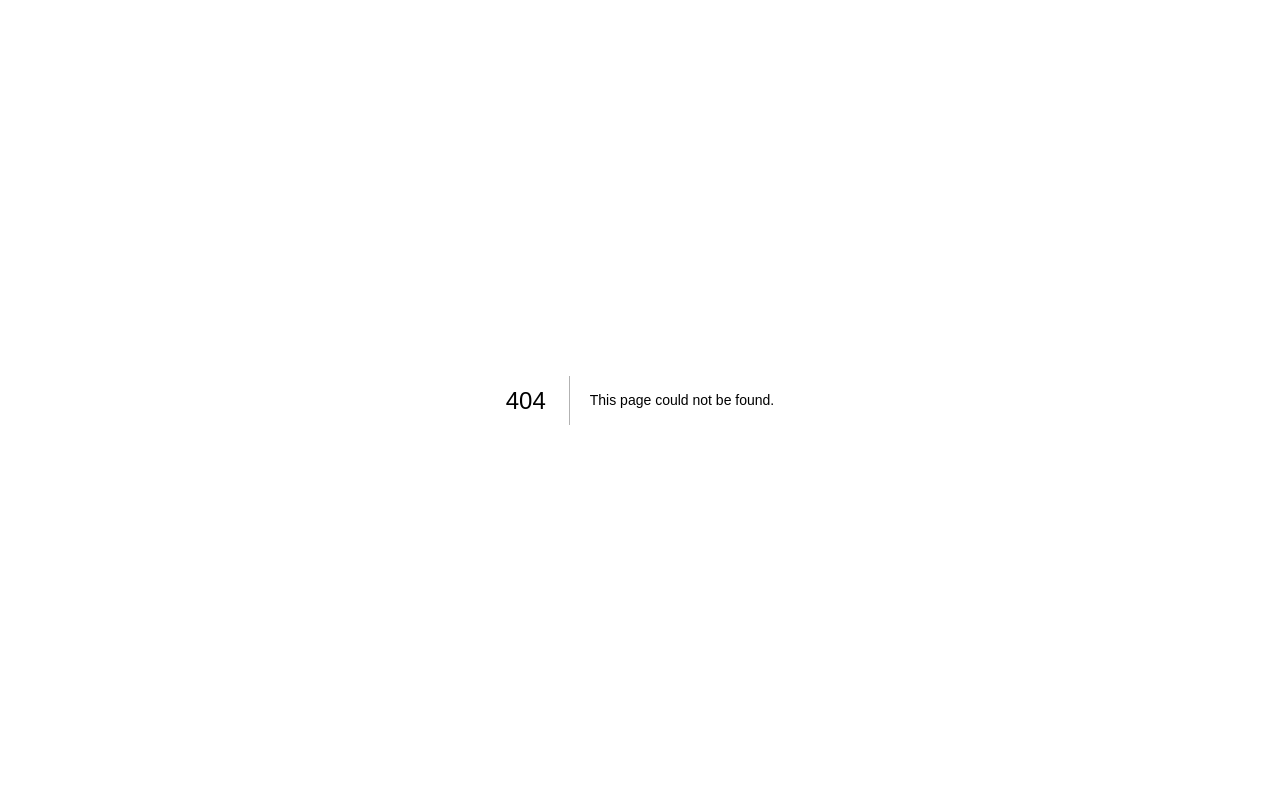
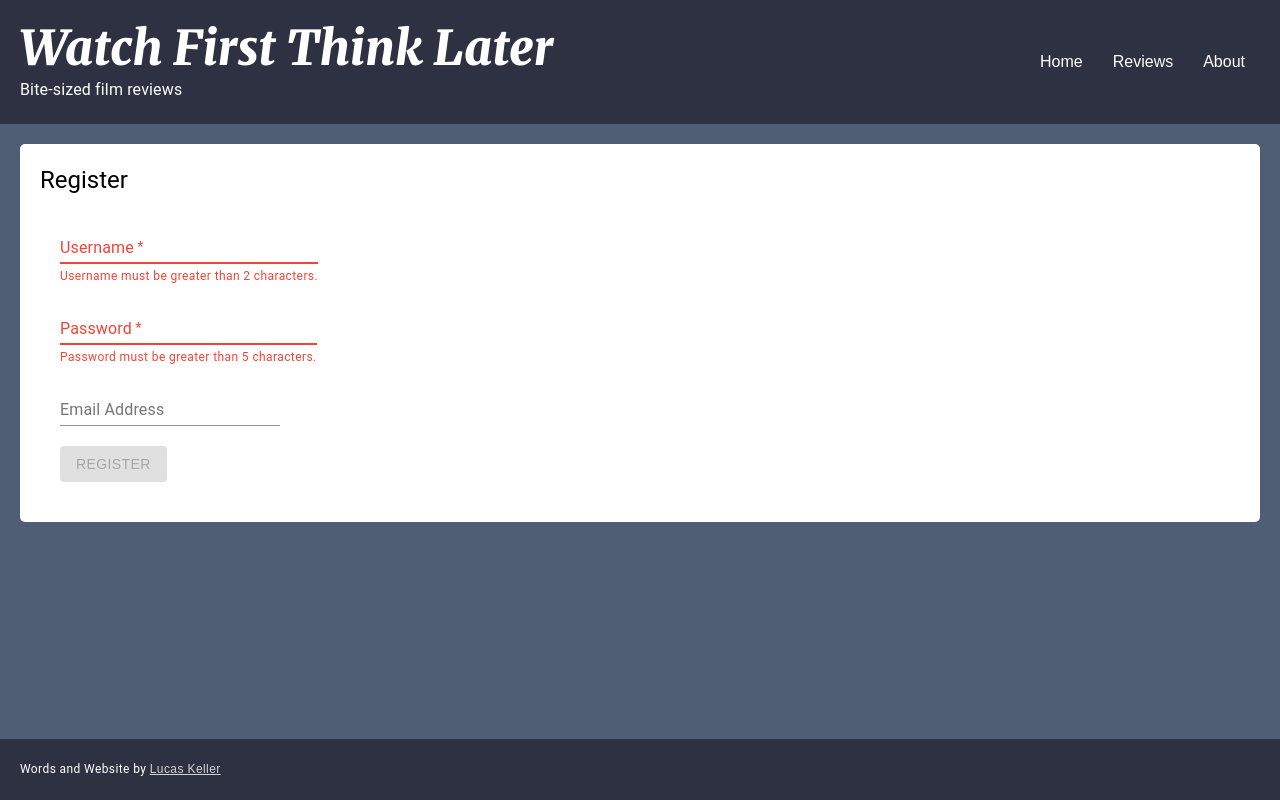
Before and after one commit to lucask95/watch-first-think-later, a Next.js app: page /users/register in a window 1280 px wide. Before the commit this address had no page. Built offline with nearby package versions, Linux system fonts and the light colour scheme.

Commit message:
Registration

```diff
--- /dev/null
+++ b/models/UserModel.js
@@ -0,0 +1,7 @@
+const userModel = {
+  username: "",
+  password: "",
+  email: "",
+};
+
+export default userModel;
--- a/package.json
+++ b/package.json
@@ -9,6 +9,7 @@
   },
   "dependencies": {
     "@material-ui/core": "^4.11.3",
+    "bcrypt": "^5.0.1",
     "mongodb": "^3.6.6",
     "mongodb-client-encryption": "^1.2.3",
     "next": "latest",
--- /dev/null
+++ b/pages/api/users.js
@@ -0,0 +1,35 @@
+import { connectToDatabase } from "../../util/mongodb";
+import bcrypt from "bcrypt";
+
+export default async (req, res) => {
+  if (req.method === "POST") {
+    const { db } = await connectToDatabase();
+    const { username, email } = req.body;
+    let { password } = req.body;
+
+    try {
+      let existingUser =
+        (await db.collection("users").findOne({ username })) ??
+        (await db.collection("users").findOne({ email }));
+
+      if (existingUser !== null) {
+        res
+          .status(409)
+          .json({ message: "A user with that username already exists" });
+        return;
+      }
+
+      password = await bcrypt.hash(password, 10);
+
+      const newUser = { ...req.body, password };
+      const creationRes = await db.collection("users").insertOne(newUser);
+
+      res.status(200).json(creationRes);
+    } catch (error) {
+      console.error(error);
+      res.status(500).json(error);
+    }
+  } else {
+    res.status(200).json({});
+  }
+};
--- a/pages/reviews/[pageNum].js
+++ b/pages/reviews/[pageNum].js
@@ -60,7 +60,7 @@ export default function Home({ reviews }) {
 
 export async function getServerSideProps(context) {
   const { pageNum } = context.query;
-  const res = await fetch(`http://localhost:3000/api/reviews/page/${pageNum}`);
+  const res = await fetch(`https://localhost:3000/api/reviews/page/${pageNum}`);
   const data = await res.json();
   return {
     props: { reviews: JSON.parse(JSON.stringify(data)) },
--- /dev/null
+++ b/pages/users/register.js
@@ -0,0 +1,100 @@
+import { Box, Button, TextField, Typography } from "@material-ui/core";
+import React, { useEffect, useState } from "react";
+import Layout from "../../components/Layout";
+import userModel from "../../models/UserModel";
+
+export default function register() {
+  const [formErrors, setFormErrors] = useState({});
+  const [username, setUsername] = useState("");
+  const [password, setPassword] = useState("");
+  const [email, setEmail] = useState("");
+
+  const submitRegister = async (e) => {
+    e.preventDefault();
+
+    let newUser = JSON.parse(JSON.stringify(userModel));
+    newUser = { ...newUser, username, password, email };
+
+    try {
+      const res = await fetch("https://localhost:3000/api/users", {
+        method: "POST",
+        headers: {
+          "Content-Type": "application/json",
+        },
+        body: JSON.stringify(newUser),
+      });
+      const data = await res.json();
+    } catch (error) {
+      console.error(error);
+    }
+  };
+
+  useEffect(() => {
+    const errors = {};
+
+    if (username.length < 3)
+      errors.username = "Username must be greater than 2 characters.";
+    else if (username.length > 20)
+      errors.username = "Username must be less than 21 characters.";
+    if (password.length < 6)
+      errors.password = "Password must be greater than 5 characters.";
+    else if (password.length > 50)
+      errors.password = "Password must be less than 51 characters.";
+
+    setFormErrors(errors);
+  }, [username, password]);
+
+  return (
+    <Layout>
+      <div style={{ padding: 20, borderRadius: 5, backgroundColor: "white" }}>
+        <Typography variant='h5'>Register</Typography>
+        <form onSubmit={submitRegister} style={{ padding: 20 }}>
+          <div style={{ marginBottom: 10 }}>
+            <TextField
+              required
+              label='Username'
+              error={formErrors.username ? true : false}
+              helperText={formErrors.username ?? undefined}
+              value={username}
+              onChange={(e) => {
+                setUsername(e.target.value);
+              }}
+            />
+          </div>
+          <div style={{ marginBottom: 10 }}>
+            <TextField
+              required
+              label='Password'
+              type='password'
+              error={formErrors.password ? true : false}
+              helperText={formErrors.password ?? undefined}
+              value={password}
+              onChange={(e) => {
+                setPassword(e.target.value);
+              }}
+            />
+          </div>
+          <div style={{ marginBottom: 10 }}>
+            <TextField
+              label='Email Address'
+              value={email}
+              onChange={(e) => {
+                setEmail(e.target.value);
+              }}
+            />
+          </div>
+          <div style={{ marginTop: 20 }}>
+            <Button
+              variant='contained'
+              color='primary'
+              disabled={Object.keys(formErrors).length ? true : false}
+              type='submit'
+            >
+              Register
+            </Button>
+          </div>
+        </form>
+      </div>
+    </Layout>
+  );
+}
```
Also changed, not shown: 2 other files (tests, documents, lock files or other folders).
